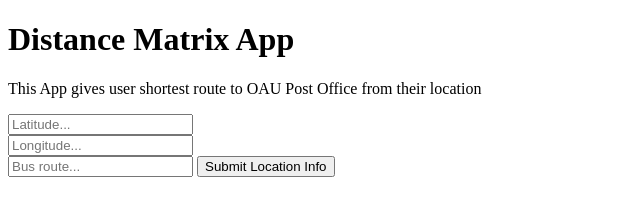
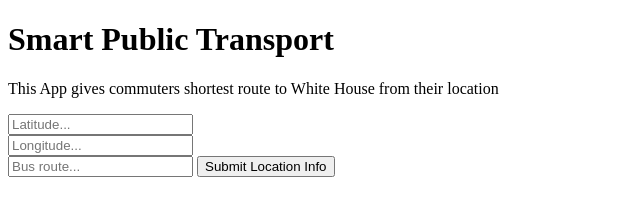
Before and after one commit to Nurudeeen/STMS, a website: page public/index.html in a window 1280 px wide. Shown: the whole page, without its empty margins (0-640 px from the left). Drawn offline with Linux system fonts and the light colour scheme.

Commit message:
HouseKeeping

```diff
--- a/public/index.html
+++ b/public/index.html
@@ -6,8 +6,8 @@
     <title>Smart Distance App</title>
 </head>
 <body>
-    <h1>Distance Matrix App</h1>
-    <p>This App gives user shortest route to OAU Post Office from their location</p>
+    <h1>Smart Public Transport</h1>
+    <p>This App gives commuters shortest route to White House from their location</p>
 
     <input type="text" placeholder="Latitude..." id="lat"><br>
     <input type="text" placeholder="Longitude..." id="lon"><br>
```
Also changed, not shown: 1 other file.
